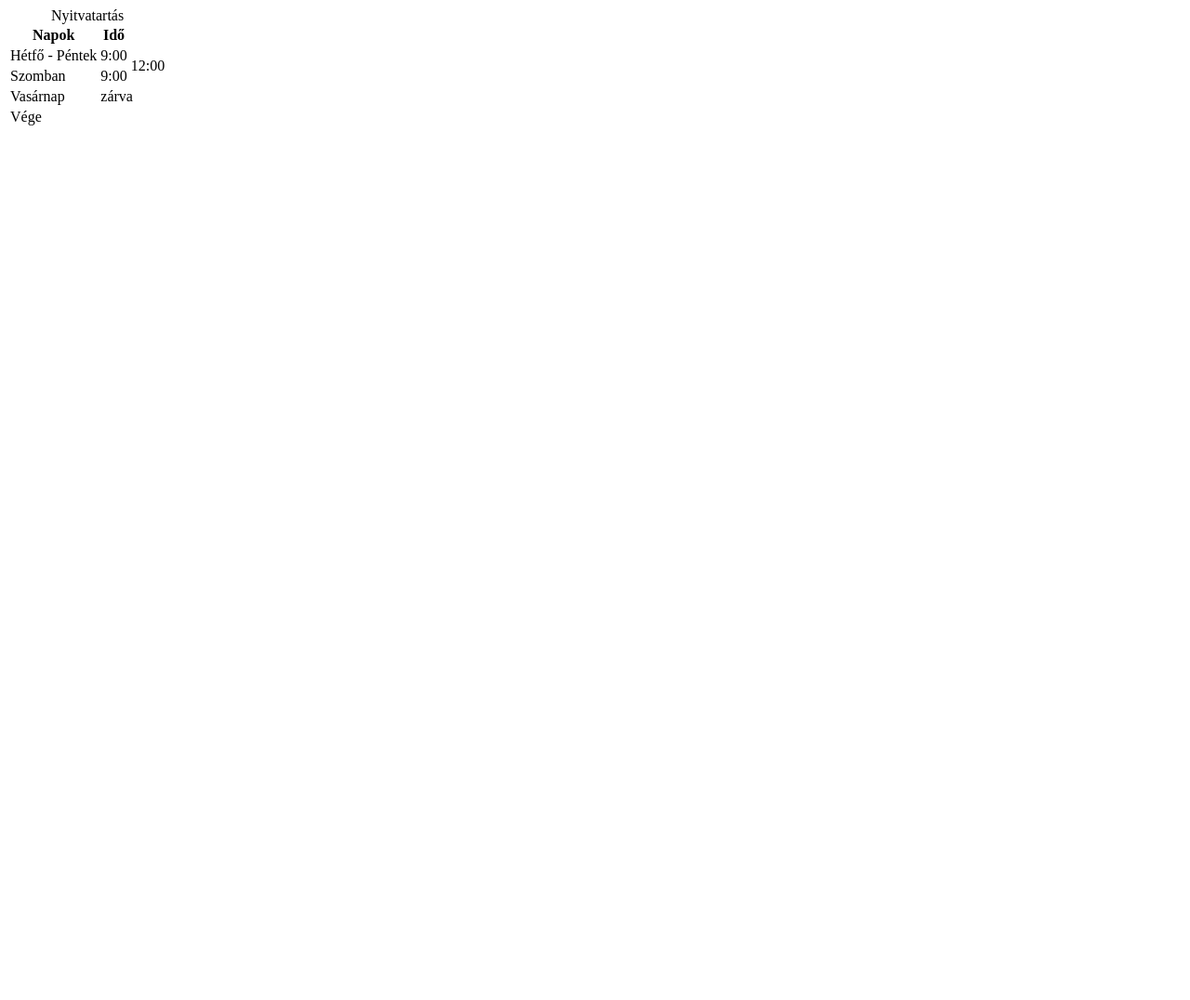
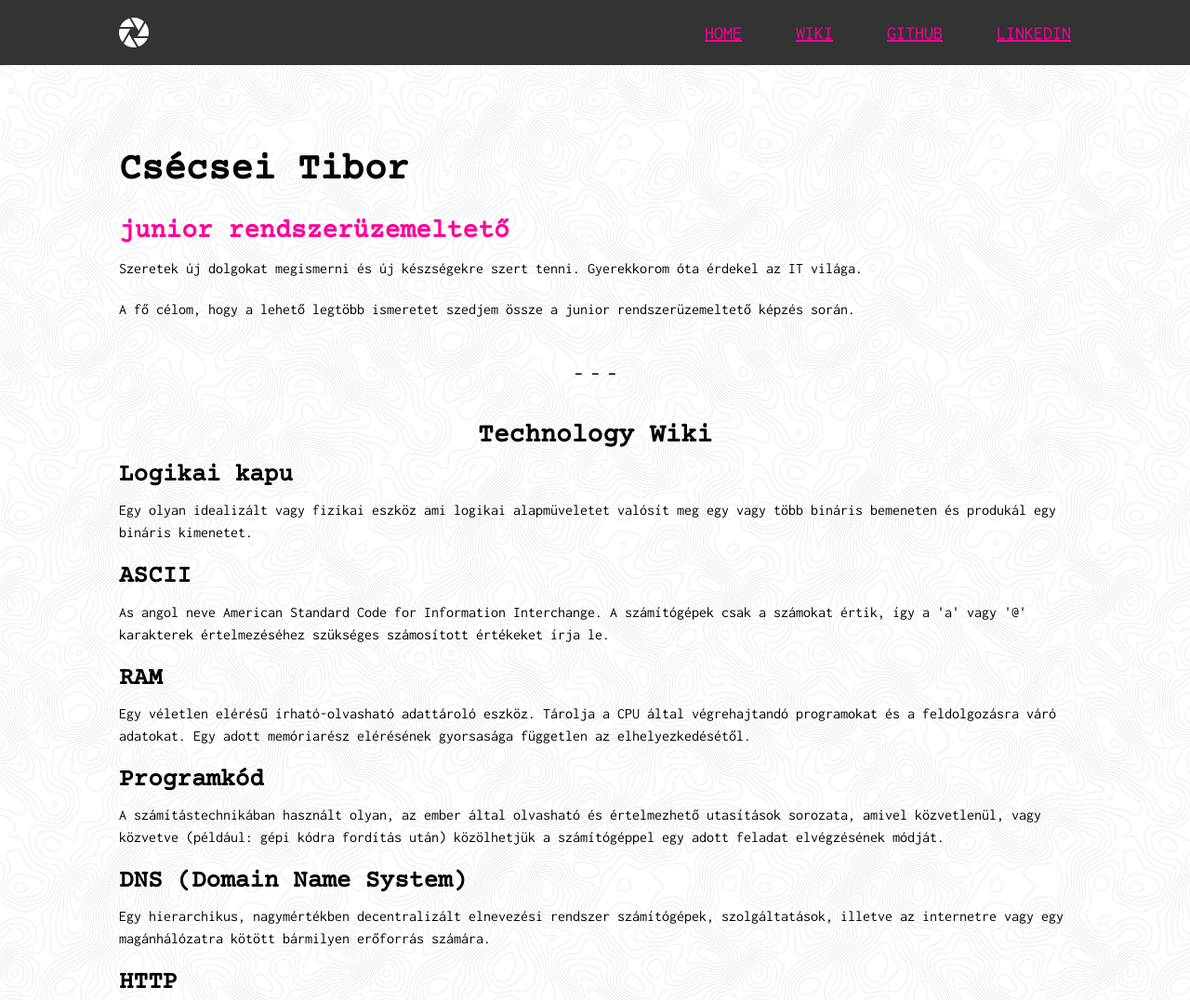
Before and after one commit to tibics/tibics.github.io, a plain HTML site: page index.html in a window 1280 px wide. Shown: the top 1076 px of the page at 93% size. Before the commit the page ends 800 px from the top, so only its background shows below. Drawn offline with nearby package versions, Linux system fonts and the light colour scheme.

Commit message:
homepage added

```diff
--- a/index.html
+++ b/index.html
@@ -1,64 +1,98 @@
 <!DOCTYPE html>
-<html lang="en">
+<html lang="hu">
 
 <head>
     <meta charset="UTF-8">
-    <meta http-equiv="X-UA-Compatible" content="IE=edge">
     <meta name="viewport" content="width=device-width, initial-scale=1.0">
-    <title>Zizi labor</title>
+    <title>Első honlapom</title>
+    <link href="https://fonts.googleapis.com/css2?family=Courier+Prime&family=Inconsolata:wght@400;700&display=swap"
+        rel="stylesheet">
+    <link rel="stylesheet" href="styles.css">
 </head>
 
 <body>
-    <table>
-        <caption>
-            Nyitvatartás
-        </caption>
-        <thead>
-            <tr>
-                <th>Napok</th>
-                <th>Idő</th>
-            </tr>
-        </thead>
+    <header>
+        <div class="container">
+            <a href="/" class="logo-link"><img src="assets/aperture.svg" alt="logo" /></a>
+            <nav>
+                <ul>
+                    <li><a href="index.html">Home</a></li>
+                    <li><a href="https://en.wikipedia.org/wiki/Technology" target="_blank">Wiki</a></li>
+                    <li><a href="https://github.com/" target="_blank">Github</a></li>
+                    <li><a href="https://www.linkedin.com/" target="_blank">Linkedin</a></li>
+                </ul>
+            </nav>
+        </div>
+    </header>
 
-        <tbody>
+    <main>
+        <section>
+            <div class="container">
+                <h1>Csécsei Tibor</h1>
+                <h2 class="color-pink">junior rendszerüzemeltető</h2>
+                <p>
+                    Szeretek új dolgokat megismerni és új készségekre szert tenni. Gyerekkorom óta érdekel az IT
+                    világa.
+                </p>
+                <p>
+                    A fő célom, hogy a lehető legtöbb ismeretet szedjem össze a junior rendszerüzemeltető képzés
+                    során.
+                </p>
+            </div>
+        </section>
 
+        <section class="section-separator">
+            <div class="text-center">
+                <h3>- - -</h3>
+            </div>
+        </section>
 
+        <section>
+            <div class="container">
+                <h2 class="text-center">Technology Wiki</h2>
+                <article>
+                    <h4>Logikai kapu</h4>
+                    <p>
+                        Egy olyan idealizált vagy fizikai eszköz ami logikai alapmüveletet valósít meg egy vagy több
+                        bináris bemeneten és produkál egy bináris kimenetet.
+                    </p>
 
+                    <h4>ASCII</h4>
+                    <p>
+                        As angol neve American Standard Code for Information Interchange. A számítógépek csak a számokat
+                        értik, így a 'a' vagy '@' karakterek értelmezéséhez szükséges számosított értékeket írja le.
+                    </p>
 
-            <tr>
-                <td>Hétfő - Péntek</td>
-                <td>9:00</td>
-                <td rowspan="2">12:00</td>
-            </tr>
+                    <h4>RAM</h4>
+                    <p>
+                        Egy véletlen elérésű írható-olvasható adattároló eszköz. Tárolja a CPU által végrehajtandó
+                        programokat és a feldolgozásra váró adatokat. Egy adott memóriarész elérésének gyorsasága
+                        független az elhelyezkedésétől.
+                    </p>
 
-            <tr>
-                <td>Szomban</td>
-                <td>9:00</td>
+                    <h4>Programkód</h4>
+                    <p>
+                        A számítástechnikában használt olyan, az ember által olvasható és értelmezhető utasítások
+                        sorozata, amivel közvetlenül, vagy közvetve (például: gépi kódra fordítás után) közölhetjük a
+                        számítógéppel egy adott feladat elvégzésének módját.
+                    </p>
 
-            </tr>
+                    <h4>DNS (Domain Name System)</h4>
+                    <p>
+                        Egy hierarchikus, nagymértékben decentralizált elnevezési rendszer számítógépek, szolgáltatások,
+                        illetve az internetre vagy egy magánhálózatra kötött bármilyen erőforrás számára.
+                    </p>
 
-            <tr>
-                <td>Vasárnap</td>
-                <td colspan="2" rowspan="2">zárva</td>
-
-            </tr>
-
-        </tbody>
-
-        <tfoot>
-            <tr>
-                <td>Vége</td>
-            </tr>
-        </tfoot>
-
-
-
-    </table>
-
-
-
-
-
+                    <h4>HTTP</h4>
+                    <p>
+                        Egy alkalmazás protokol elosztott, együttműködő és hipermédiás információs rendszerek részére. A
+                        World Wide Web adat kommunikációjának alapja. Ez az alapvető protokol a hypertext cseréjére és
+                        mozgatására.
+                    </p>
+                </article>
+            </div>
+        </section>
+    </main>
 </body>
 
 </html>
--- /dev/null
+++ b/styles.css
@@ -0,0 +1,109 @@
+body {
+    background-image: url(assets/topography.webp);
+    background-repeat: repeat;
+    margin: 0;
+    font-family: 'Inconsolata', monospace;
+    font-size: 16px;
+}
+
+header {
+    background-color: #333;
+    height: 70px;
+}
+
+header .container {
+    align-items: center;
+    display: flex;
+    height: 100%;
+    justify-content: space-between;
+}
+
+header .logo-link {
+    display: flex;
+}
+
+header .logo-link img {
+    width: 32px;
+}
+
+header ul {
+    margin: 0;
+    padding: 0;
+    list-style: none;
+}
+
+header li {
+    display: inline;
+    margin-right: 50px;
+}
+
+header li:last-child {
+    margin-right: 0;
+}
+
+header li a {
+    font-size: 20px;
+    color: #f09;
+    text-transform: uppercase;
+}
+
+.container {
+    padding: 0 10%;
+}
+
+h1, h2, h3, h4, h5, h6 {
+    margin: 10px 0;
+    font-family: 'Courier Prime', monospace;
+    font-weight: 700;
+    line-height: 1.2;
+}
+
+h1 {
+    font-size: 40px;
+    margin-top: 70px;
+    margin-bottom: 25px;
+}
+
+h2 {
+    font-size: 28px;
+}
+
+h3 {
+    font-size: 15px;
+}
+
+h4 {
+    font-size: 26px;
+}
+
+h5 {
+    font-size: 20px;
+    margin: 0;
+    padding: 0;
+}
+
+h6 {
+    font-size: 16px;
+}
+
+p {
+    margin: 0 0 20px 0;
+    line-height: 1.5;
+}
+
+section {
+    padding: 20px 0 20px 0;
+}
+
+.color-pink {
+    color: #f09;
+}
+
+.text-center {
+    text-align: center;
+}
+
+.section-separator {
+    padding-top: 0;
+    padding-bottom: 0;
+}
```
Also changed, not shown: Aster/customers.html (deleted, +0 -12 lines), Aster/vendor.html (deleted, +0 -12 lines), orders.html (deleted, +0 -14 lines), assets/aperture.svg (added), assets/topography.webp (added), img/hambi.jpg (deleted), 1 other file.
